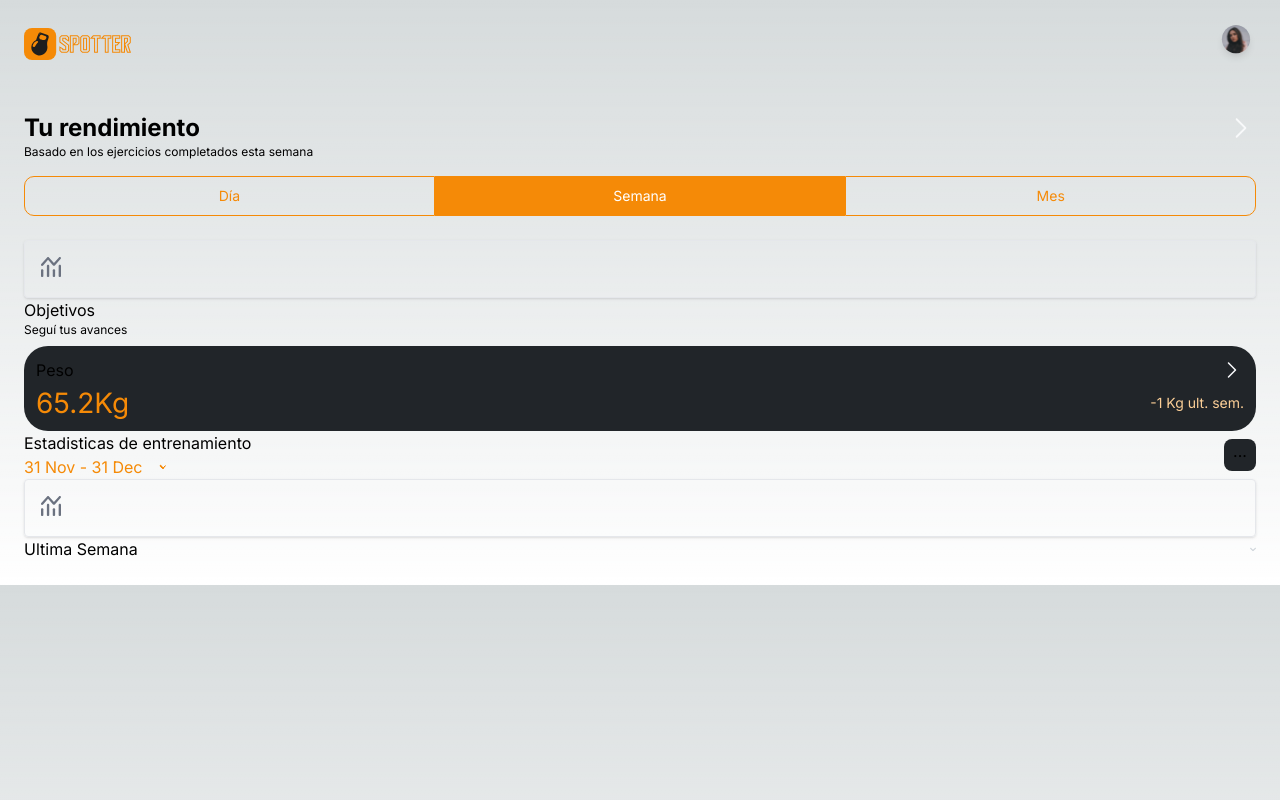
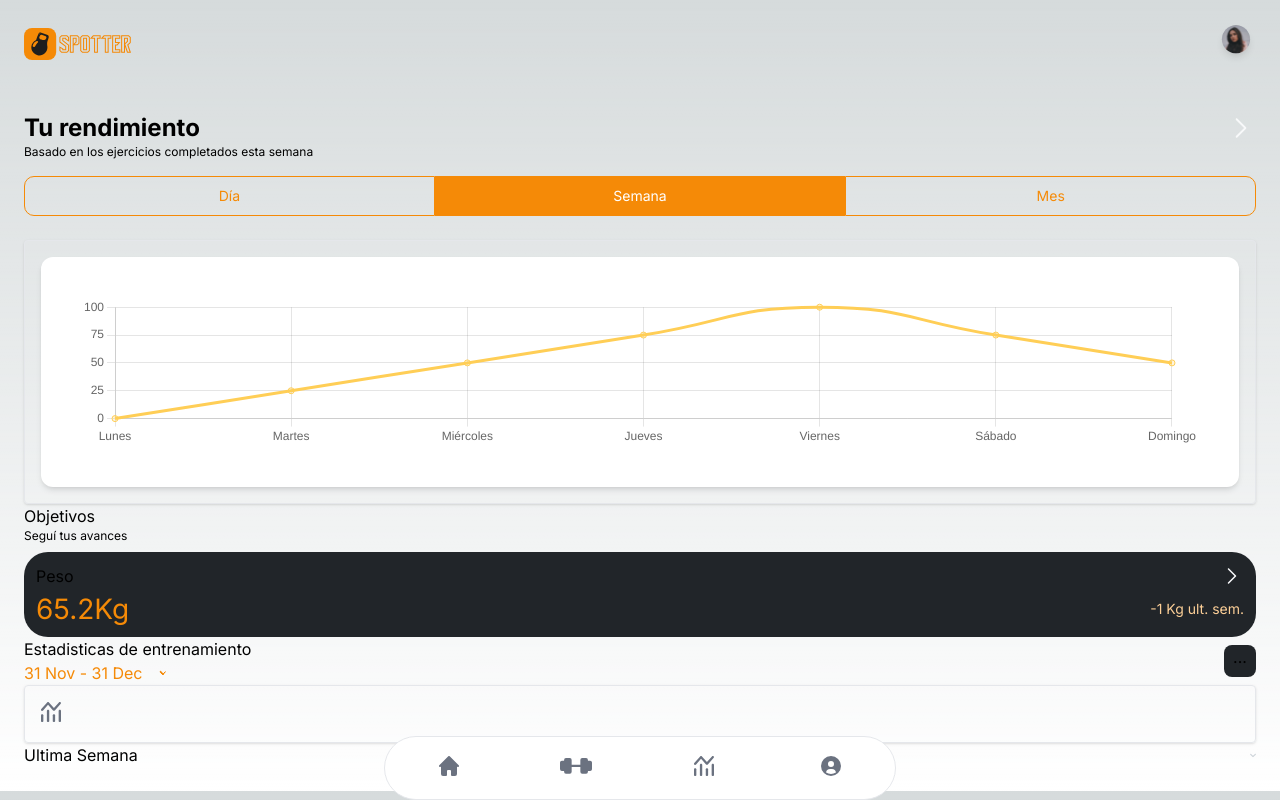
Before and after one commit to No-Country/s13-07-n-node-react, a Next.js app in the folder frontend/: page /estadisticas in a window 1280 px wide. Built offline with nearby package versions, Linux system fonts and the light colour scheme.

Commit message:
carga de grafica

```diff
--- /dev/null
+++ b/frontend/app/Components/Grafic1.tsx
@@ -0,0 +1,66 @@
+import { Line } from 'react-chartjs-2';
+import {
+  Chart,
+  ChartConfiguration,
+  LineController,
+  LineElement,
+  PointElement,
+  LinearScale,
+  Title,
+  CategoryScale,
+} from 'chart.js';
+
+// Registra los elementos necesarios
+Chart.register(
+  LineController,
+  LineElement,
+  PointElement,
+  LinearScale,
+  Title,
+  CategoryScale
+);
+
+import 'tailwindcss/tailwind.css';
+
+const data = {
+  labels: [
+    'Lunes',
+    'Martes',
+    'Miércoles',
+    'Jueves',
+    'Viernes',
+    'Sábado',
+    'Domingo',
+  ],
+  datasets: [
+    {
+      label: 'Valores',
+      data: [0, 25, 50, 75, 100, 75, 50],
+      fill: true,
+      backgroundColor: 'rgba(255, 206, 86, 0.2)',
+      borderColor: 'rgba(255, 206, 86, 1)',
+      tension: 0.5, // Líneas suaves
+    },
+  ],
+};
+
+const options = {
+  maintainAspectRatio: false,
+  scales: {
+    y: {
+      beginAtZero: true,
+      ticks: {
+        stepSize: 25,
+        maxTicksLimit: 5,
+      },
+    },
+  },
+};
+
+export default function Grafic1() {
+  return (
+    <div className='w-full h-full  p-10 bg-white dark:bg-gray-800 rounded-xl shadow-md'>
+      <Line data={data} options={options} />
+    </div>
+  );
+}
--- a/frontend/app/estadisticas/page.tsx
+++ b/frontend/app/estadisticas/page.tsx
@@ -1,3 +1,4 @@
+'use client';
 import Image from 'next/image';
 import logo from '../../public/spooter-logo.svg';
 import profilePic from '../../public/profile-icon.svg';
@@ -5,6 +6,8 @@ import arrowRigth from '../../public/Arrow - Right 2.svg';
 import arrowDown from '../../public/arrow-down.svg';
 import arrowDownWhite from '../../public/arrow-down-white.svg';
 import CardActivity from '../Components/ui/ChartMixedIco';
+import Navbar from '../Components/Navbar';
+import Grafic1 from '../Components/Grafic1';
 
 export default function Estadisticas() {
   return (
@@ -59,7 +62,7 @@ export default function Estadisticas() {
         </div>
 
         <div className='p-4 border rounded shadow'>
-          <CardActivity />
+          <Grafic1 />
         </div>
         <div>
           <div>
@@ -100,6 +103,7 @@ export default function Estadisticas() {
           <Image src={arrowDownWhite} alt='arrow-down' />
         </div>
       </main>
+      <Navbar />
     </div>
   );
 }
--- a/frontend/package.json
+++ b/frontend/package.json
@@ -9,9 +9,11 @@
     "lint": "next lint"
   },
   "dependencies": {
+    "chart.js": "^4.4.1",
     "formik": "^2.4.5",
     "next": "14.1.0",
     "react": "^18",
+    "react-chartjs-2": "^5.2.0",
     "react-dom": "^18",
     "react-loader-spinner": "^6.1.6",
     "yup": "^1.3.3",
@@ -25,7 +27,7 @@
     "eslint": "^8",
     "eslint-config-next": "14.1.0",
     "postcss": "^8",
-    "tailwindcss": "^3.3.0",
+    "tailwindcss": "^3.4.1",
     "typescript": "^5"
   }
 }
```
Also changed, not shown: 1 other file (tests, documents, lock files or other folders).
